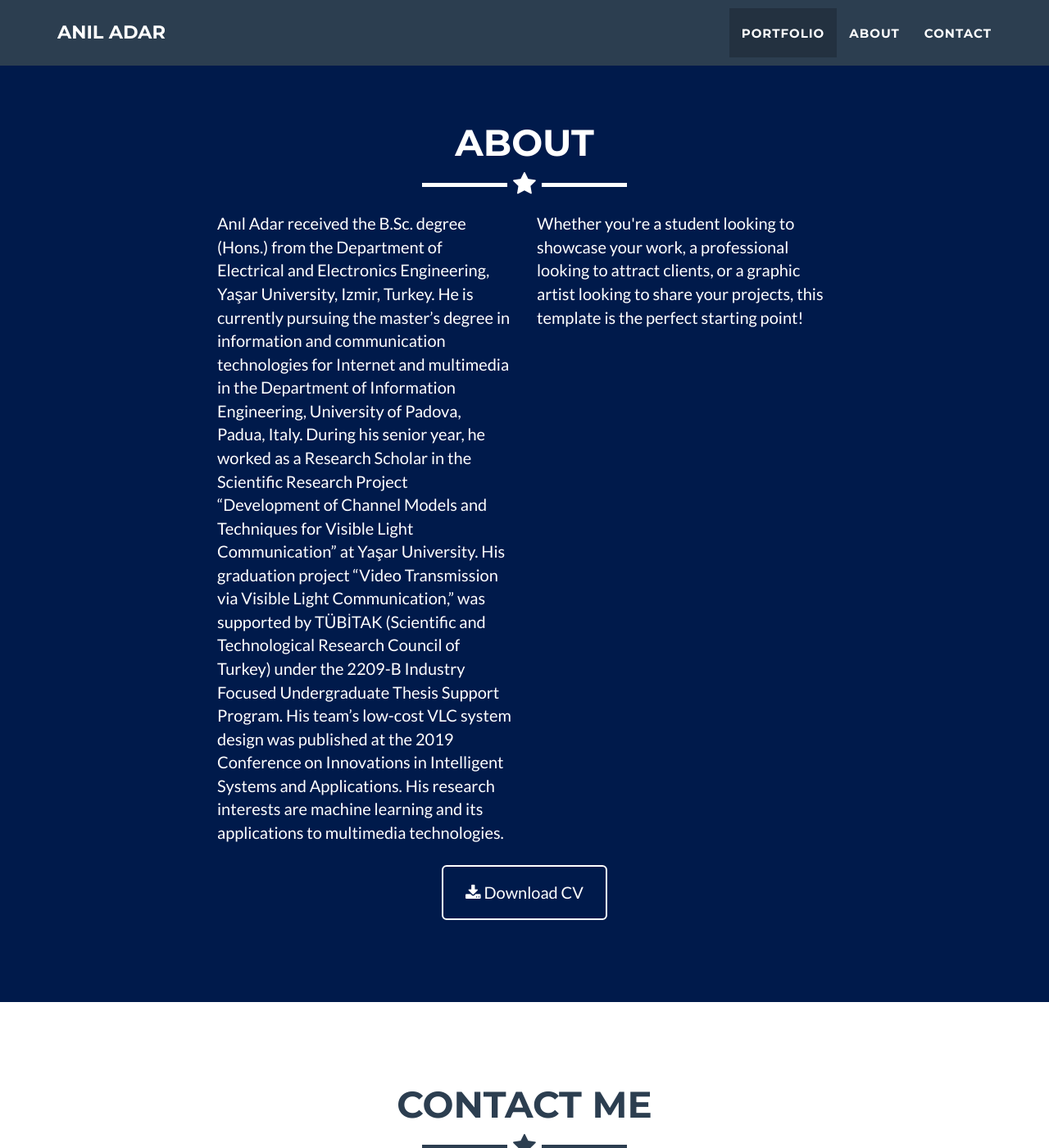
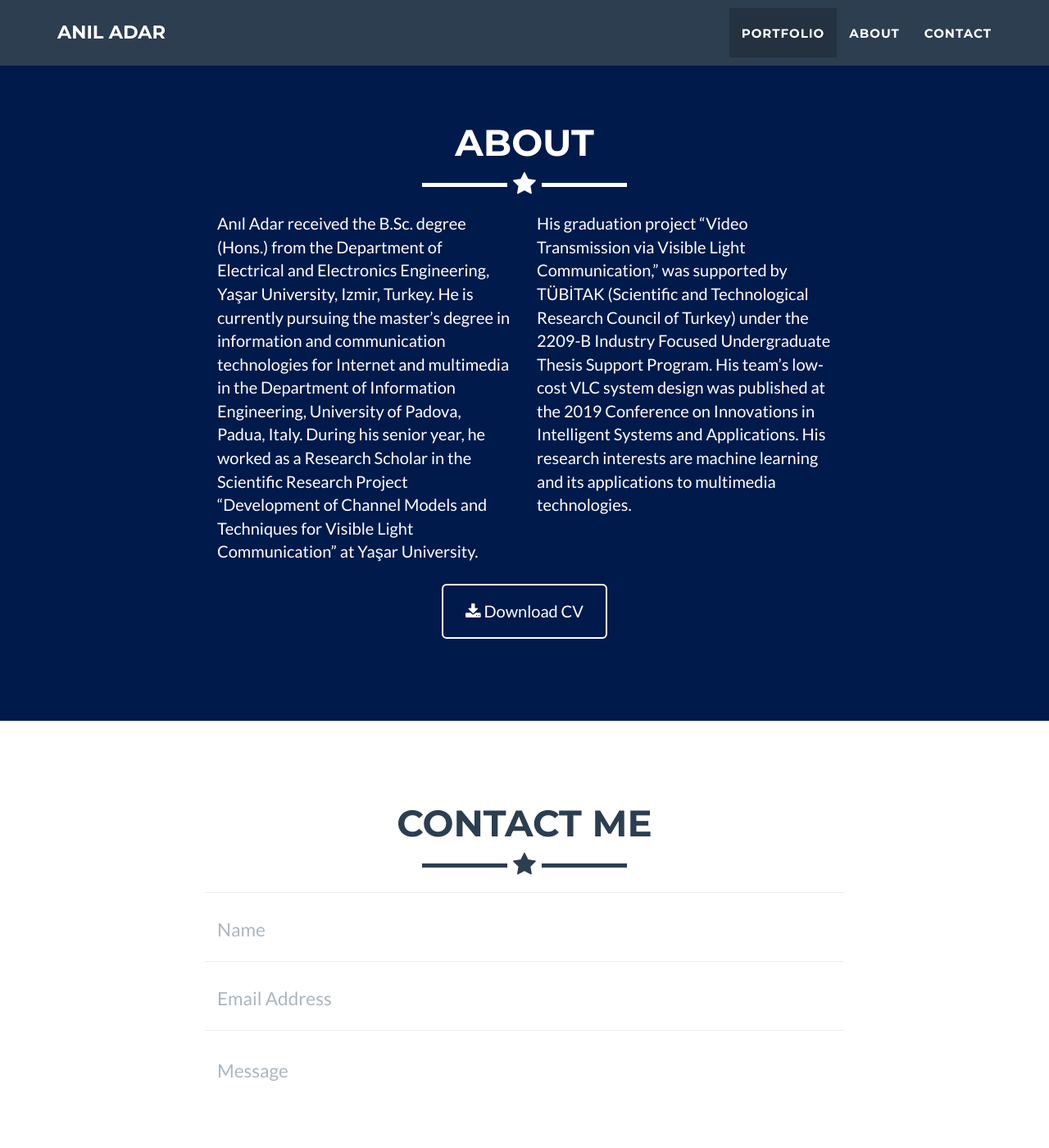
Before and after one commit to aniladar/aniladar.github.io, a Jekyll site: the page built from _posts/2021-03-07-project-1.markdown, in a window 1280 px wide and 1400 px high, scrolled down 1642 px. Shown: the whole window at 82% size. Built offline with Jekyll 4.4.1, drawn with Linux system fonts in a browser that asks for light colours; our own code applies the rules of GitHub Pages for plain Markdown files.

Commit message:
Update about.html

```diff
--- a/_includes/about.html
+++ b/_includes/about.html
@@ -9,10 +9,10 @@
             </div>
             <div class="row">
                 <div class="col-lg-4 col-lg-offset-2">
-                    <p>Anıl Adar received the B.Sc. degree (Hons.) from the Department of Electrical and Electronics Engineering, Yaşar University, Izmir, Turkey. He is currently pursuing the master’s degree in information and communication technologies for Internet and multimedia in the Department of Information Engineering, University of Padova, Padua, Italy. During his senior year, he worked as a Research Scholar in the Scientific Research Project “Development of Channel Models and Techniques for Visible Light Communication” at Yaşar University. His graduation project “Video Transmission via Visible Light Communication,” was supported by TÜBİTAK (Scientific and Technological Research Council of Turkey) under the 2209-B Industry Focused Undergraduate Thesis Support Program. His team’s low-cost VLC system design was published at the 2019 Conference on Innovations in Intelligent Systems and Applications. His research interests are machine learning and its applications to multimedia technologies.</p>
+                    <p>Anıl Adar received the B.Sc. degree (Hons.) from the Department of Electrical and Electronics Engineering, Yaşar University, Izmir, Turkey. He is currently pursuing the master’s degree in information and communication technologies for Internet and multimedia in the Department of Information Engineering, University of Padova, Padua, Italy. During his senior year, he worked as a Research Scholar in the Scientific Research Project “Development of Channel Models and Techniques for Visible Light Communication” at Yaşar University.</p>
                 </div>
                 <div class="col-lg-4">
-                    <p>Whether you're a student looking to showcase your work, a professional looking to attract clients, or a graphic artist looking to share your projects, this template is the perfect starting point! </p>
+                    <p> His graduation project “Video Transmission via Visible Light Communication,” was supported by TÜBİTAK (Scientific and Technological Research Council of Turkey) under the 2209-B Industry Focused Undergraduate Thesis Support Program. His team’s low-cost VLC system design was published at the 2019 Conference on Innovations in Intelligent Systems and Applications. His research interests are machine learning and its applications to multimedia technologies. </p>
                 </div>
                 <div class="col-lg-8 col-lg-offset-2 text-center">
                     <a href="https://github.com/jeromelachaud/freelancer-theme" class="btn btn-lg btn-outline">
```
